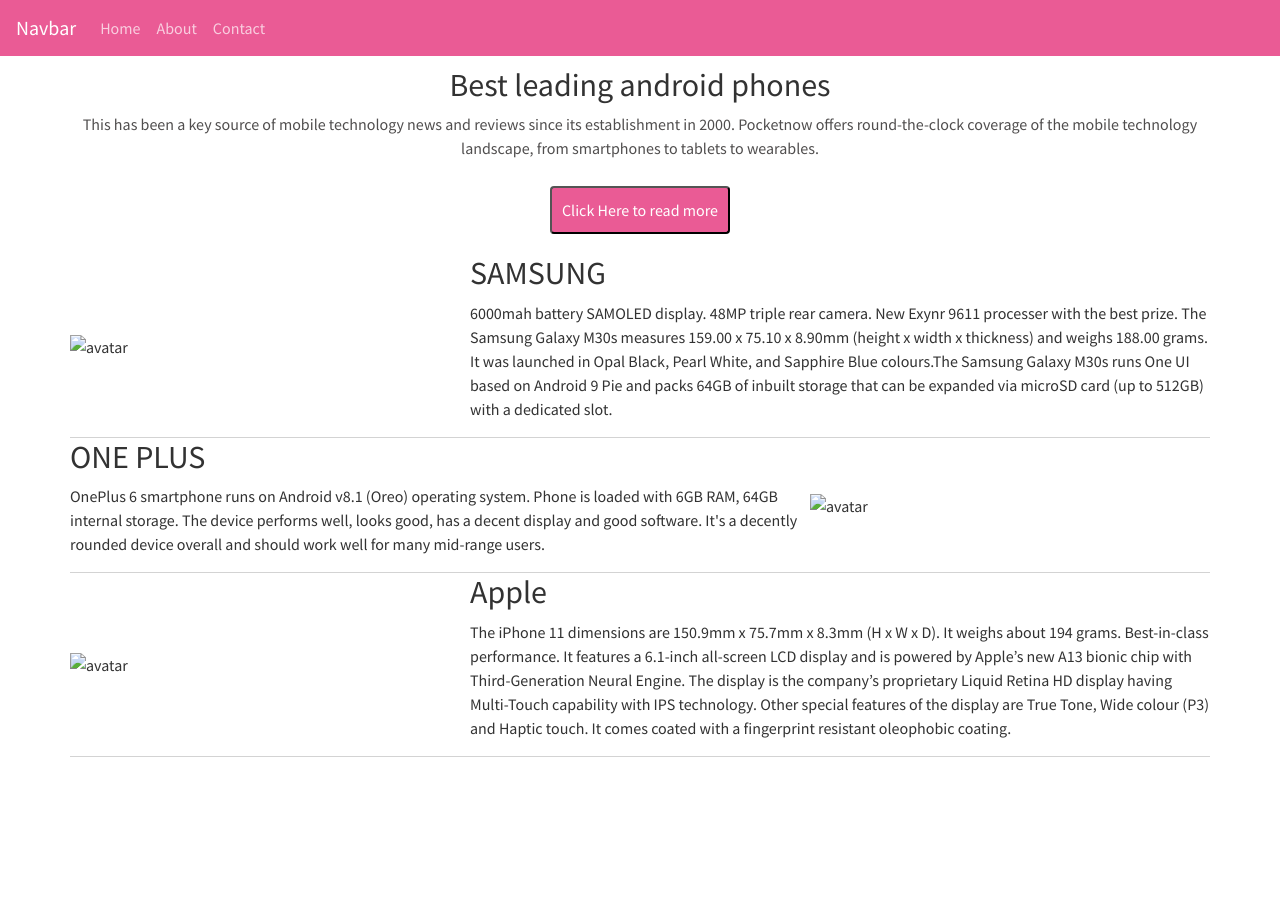
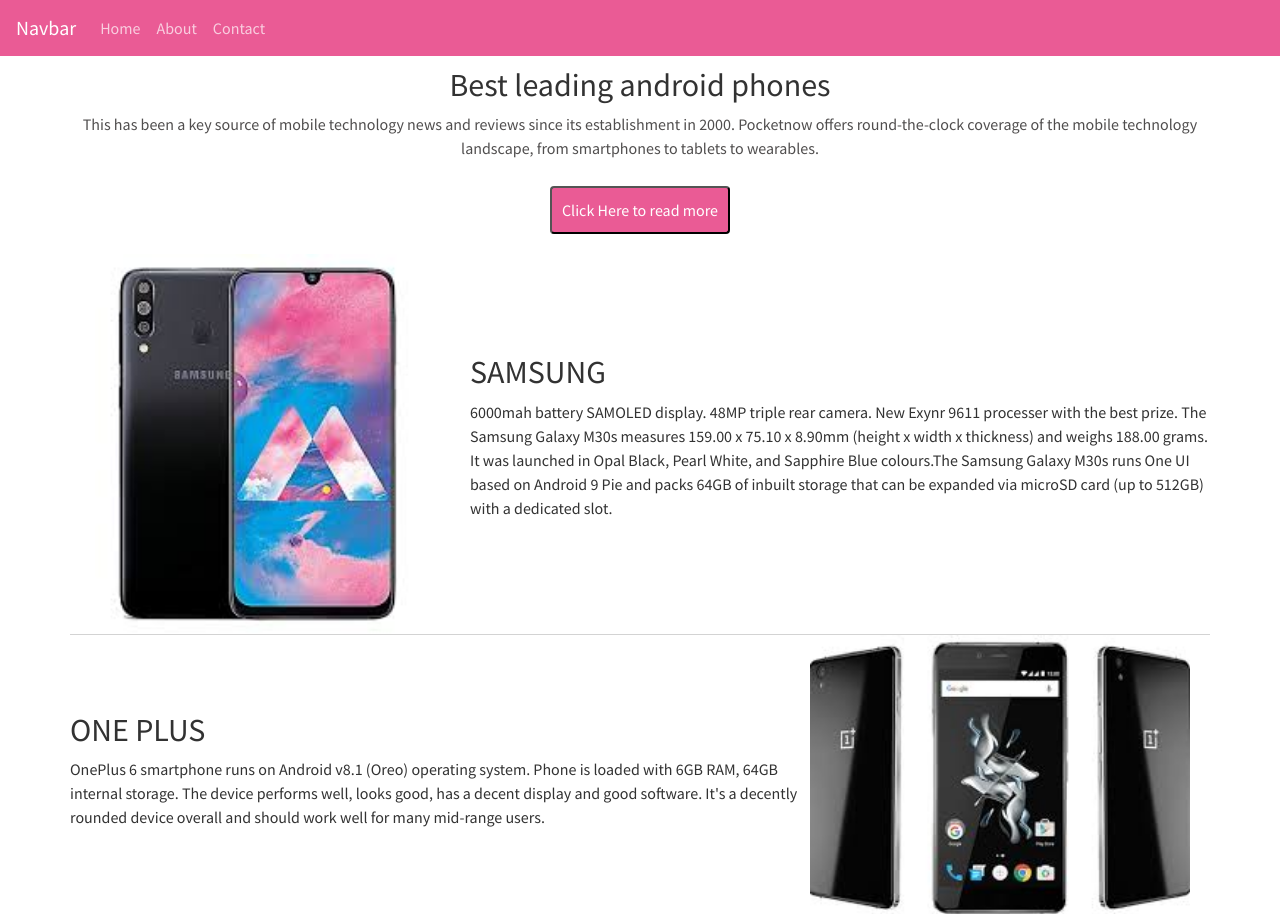
Before and after one commit to chaithra-thanu/Project, a plain HTML site: page index.html in a window 1280 px wide. Shown: the top 914 px of the page. Before the commit the page ends 800 px from the top, so only its background shows below. Drawn offline with nearby package versions, Linux system fonts and the light colour scheme; the site is published under a folder, as on GitHub Pages, so addresses that start at the root find nothing.

Commit message:
Improvement made

```diff
--- a/index.html
+++ b/index.html
@@ -46,7 +46,7 @@
       </div>
       <section>
         <div class="profile-image-container">
-          <img src="/img/samsung.jpg" alt="avatar" class="profile-image">
+          <img src="img/samsung.jpg" alt="avatar" class="profile-image">
         </div>
         <div class="descriprion">
           <h2 class="company-name">SAMSUNG</h2>
@@ -59,12 +59,12 @@
           <p> OnePlus 6 smartphone runs on Android v8.1 (Oreo) operating system. Phone is loaded with 6GB RAM, 64GB internal storage. The device performs well, looks good, has a decent display and good software. It's a decently rounded device overall and should work well for many mid-range users.</p>
         </div>
         <div class="profile-image-container">
-          <img src="/img/one plus.jpg" alt="avatar" class="profile-image">
+          <img src="img/one plus.jpg" alt="avatar" class="profile-image">
         </div>
       </section>
       <section>
         <div class="profile-image-container">
-          <img src="/img/i phone.jpg" alt="avatar" class="profile-image">
+          <img src="img/i phone.jpg" alt="avatar" class="profile-image">
         </div>
         <div class="descriprion">
           <h2 class="company-name">Apple</h2>
```
